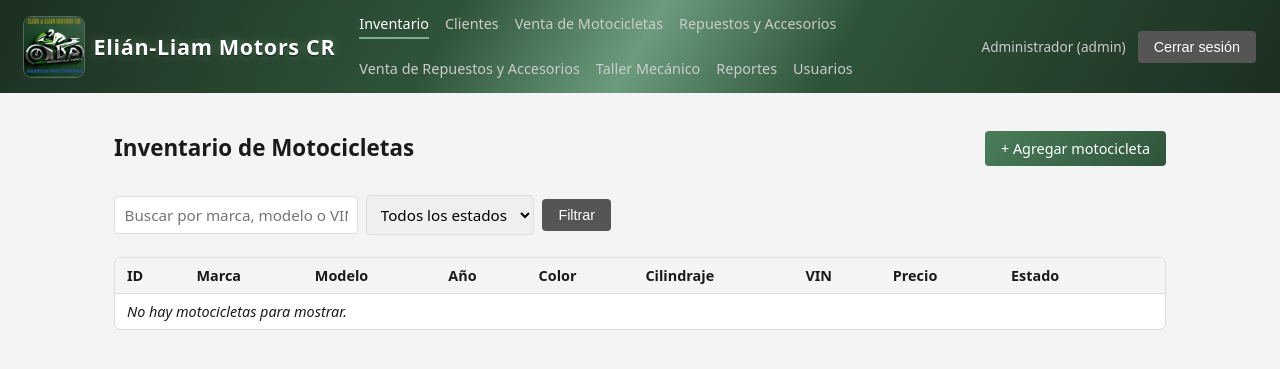
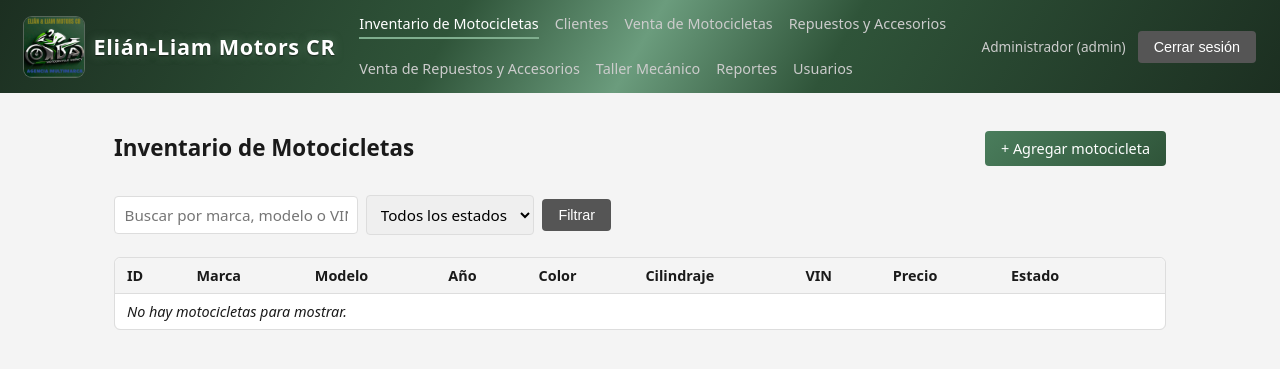
Before and after one commit to Vporras-88/Eli-n-Liam-Motors-CR, a Flask app: page /inventario/ in a window 1280 px wide. Shown: the top 369 px of the page. Run offline with Flask 3, Linux system fonts and the light colour scheme; the visitor is signed in with stand-in values (Sample User, id 1); data comes from the database, SQL or seed files in the repository; data that the repository does not hold is empty.

Commit message:
Renombrar módulo de Inventario a Inventario de Motocicletas
Co-Authored-By: Claude Sonnet 5 <noreply@anthropic.com>
Claude-Session: https://claude.ai/code/session_01WpVwH9SSiEgH7qaJsYcSbu

```diff
--- a/app/views/web/nav.py
+++ b/app/views/web/nav.py
@@ -4,7 +4,7 @@ from app.controllers import auth_controller
 
 # (clave de permiso, etiqueta de menú, endpoint del blueprint)
 OPCIONES_MENU = [
-    ("inventario", "Inventario", "inventario.listar"),
+    ("inventario", "Inventario de Motocicletas", "inventario.listar"),
     ("clientes", "Clientes", "clientes.listar"),
     ("ventas", "Venta de Motocicletas", "ventas.listar"),
     ("repuestos", "Repuestos y Accesorios", "repuestos.listar"),
--- a/app/views/web/templates/inventario/listar.html
+++ b/app/views/web/templates/inventario/listar.html
@@ -1,5 +1,5 @@
 {% extends "base.html" %}
-{% block titulo %}Inventario — Elián-Liam Motors CR{% endblock %}
+{% block titulo %}Inventario de Motocicletas — Elián-Liam Motors CR{% endblock %}
 {% block contenido %}
 <div class="barra-acciones">
     <h1>Inventario de Motocicletas</h1>
```
